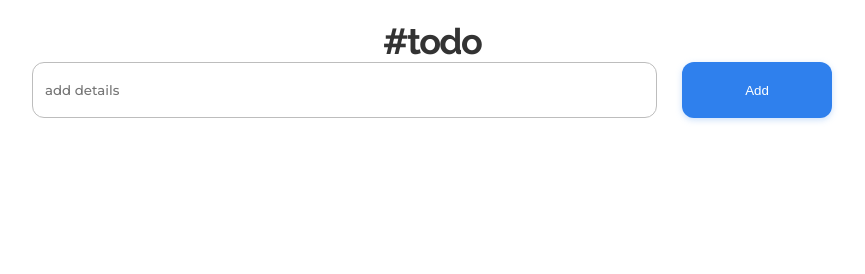
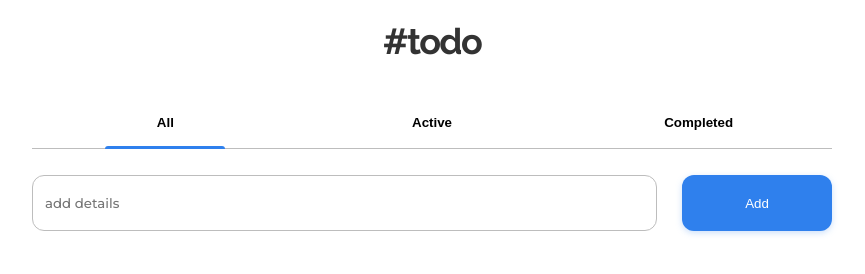
Before and after one commit to LiXin2014/TODO_DevChanllenges, a React app: page / in a window 1280 px wide. Shown: the whole page, without its empty margins (208-1073 px from the left). Built offline with nearby package versions, Linux system fonts and the light colour scheme.

Commit message:
Add Selected State component.

```diff
--- /dev/null
+++ b/app/components/selectedState.js
@@ -0,0 +1,40 @@
+import React from "react";
+
+export const States = {
+    All: 'All',
+    Active: 'Active',
+    Completed: 'Completed',
+}
+
+export default class SelectedState extends React.Component {
+    constructor(props) {
+        super(props);
+        this.state = {selected: States.All}
+        this.onClick = this.onClick.bind(this);
+    }
+
+    render() {
+        return (
+            <div className="states-container">
+                <button className="state_button" onClick={() => this.onClick(States.All)}>
+                    All
+                    <div className={`state-square ${this.state.selected === States.All ? "selected": ""}`}></div>
+                </button>
+                <button className="state_button" onClick={() => this.onClick(States.Active)}>
+                    Active
+                    <div className={`state-square ${this.state.selected === States.Active ? "selected": ""}`}></div>
+                </button>
+                <button className="state_button" onClick={() => this.onClick(States.Completed)}>
+                    Completed
+                    <div className={`state-square ${this.state.selected === States.Completed ? "selected": ""}`}></div>
+                </button>
+            </div>
+        )
+    }
+
+    onClick(selected) {
+        this.setState({
+            selected
+        })
+    }
+}
--- a/app/index.css
+++ b/app/index.css
@@ -103,3 +103,34 @@ input[type="checkbox"]:checked + label::before {
 input[type="checkbox"]:focus + label::before {
     box-shadow: 0 0 5px #828282;
 }
+
+
+.states-container {
+    display: flex;
+    justify-content: space-between;
+}
+
+.state_button {
+    flex: 1;
+    background: none;
+    border: none;
+    border-bottom: 1px solid #BDBDBD;
+    margin-top: 3em;
+    margin-bottom: 2em;
+    padding: 1em 1em 0.1em 1em;
+    font-weight: 600;
+}
+
+.state-square {
+    height: 10%;
+    background: #2F80ED;
+    width: 50%;
+    border-radius: 4px 4px 0px 0px;
+    margin: auto;   /* Center the square */
+    margin-top: 1rem;
+    visibility: hidden;
+}
+
+.state-square.selected {
+    visibility: visible;
+}
--- a/app/index.js
+++ b/app/index.js
@@ -1,6 +1,7 @@
 import React from "react";
 import ReactDom from "react-dom";
 import AddTodo from "./components/addTodo";
+import SelectedState from "./components/selectedState";
 import './index.css';
 
 class App extends React.Component {
@@ -15,6 +16,7 @@ class App extends React.Component {
         return (
             <div id="container">
                 <h2 id="header">#todo</h2>
+                <SelectedState />
                 <AddTodo onAddTodo={(newTodo) => this.onAddTodo(newTodo)} />
                 <ul id="todoList">
                     {this.state.todos.map((todo) => (
```
